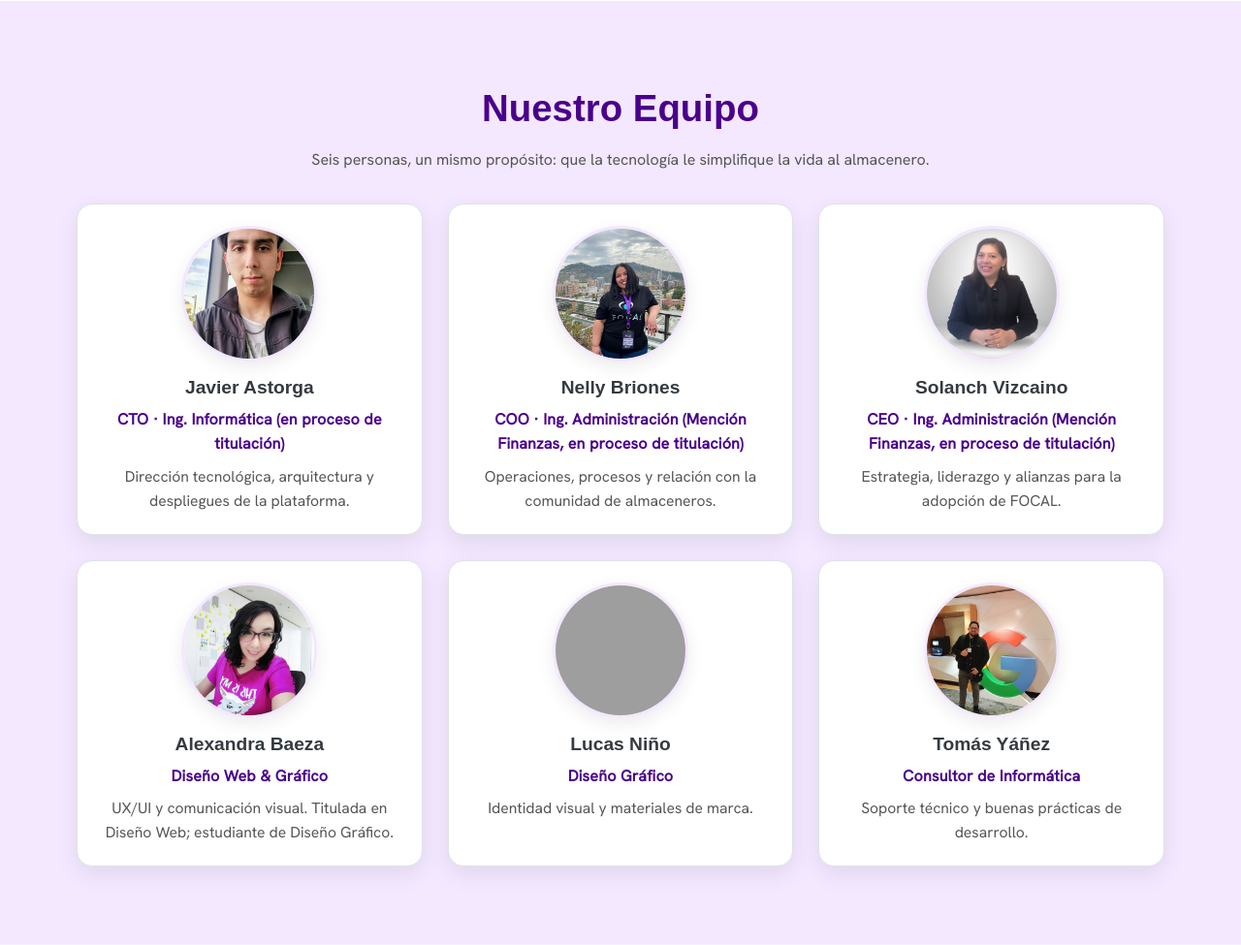
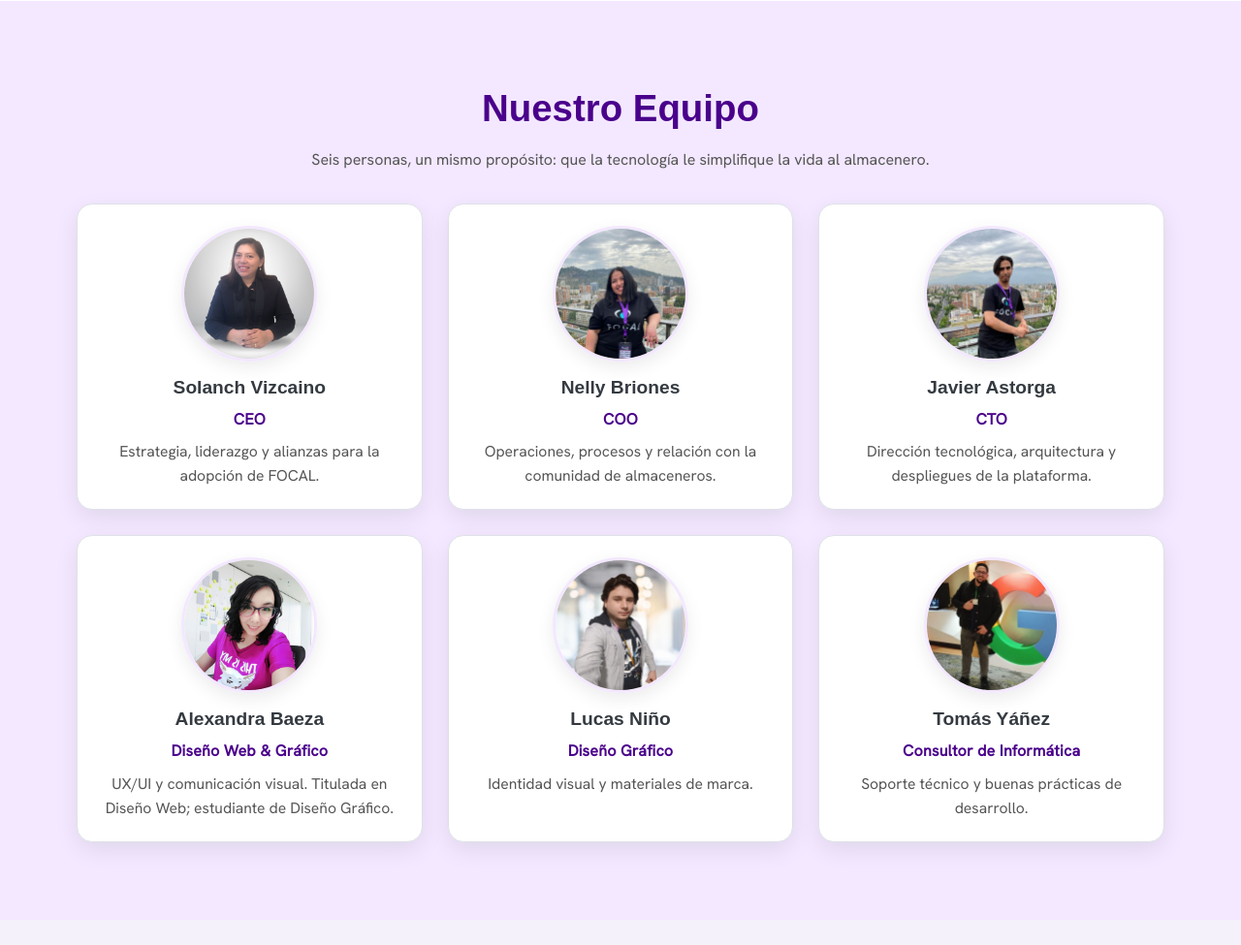
Before and after one commit to jaastorgar/focal, a Django app: page /quienes_somos/ in a window 1280 px wide. Shown: the part 785-1760 px from the top of the page at 97% size. Run offline with Django 5.2, Linux system fonts and the light colour scheme; some web fonts are replaced; grey boxes are pictures that could not be loaded.

Commit message:
unos cambios en landing

```diff
--- a/focal_mvp/landing/templates/landing/index.html
+++ b/focal_mvp/landing/templates/landing/index.html
@@ -51,7 +51,7 @@
     <div class="container">
       <h2 class="section-title">Lo que FOCAL te ofrece</h2>
       <p class="section-description">
-        Funcionalidades actuales diseñadas para mejorar la gestión de tu almacén.
+        Diseñadas para mejorar la gestión de tu almacén.
       </p>
 
       <div class="features-grid">
--- a/focal_mvp/landing/templates/landing/quienes_somos.html
+++ b/focal_mvp/landing/templates/landing/quienes_somos.html
@@ -84,11 +84,11 @@
         {# Fallback con 6 placeholders #}
           <article class="team-card">
             <div class="avatar-wrap">
-              <img src="{% static 'landing/img/team/javier.jpg' %}" alt="Foto de Javier" loading="lazy">
+              <img src="{% static 'landing/img/team/sol.jpg' %}" alt="Foto de Sol" loading="lazy">
             </div>
-            <h3>Javier Astorga</h3>
-            <p class="role">CTO · Ing. Informática (en proceso de titulación)</p>
-            <p class="bio">Dirección tecnológica, arquitectura y despliegues de la plataforma.</p>
+            <h3>Solanch Vizcaino</h3>
+            <p class="role">CEO</p>
+            <p class="bio">Estrategia, liderazgo y alianzas para la adopción de FOCAL.</p>
           </article>
 
           <article class="team-card">
@@ -96,17 +96,17 @@
               <img src="{% static 'landing/img/team/nelly.jpg' %}" alt="Foto de Nelly" loading="lazy">
             </div>
             <h3>Nelly Briones</h3>
-            <p class="role">COO · Ing. Administración (Mención Finanzas, en proceso de titulación)</p>
+            <p class="role">COO</p>
             <p class="bio">Operaciones, procesos y relación con la comunidad de almaceneros.</p>
           </article>
 
           <article class="team-card">
             <div class="avatar-wrap">
-              <img src="{% static 'landing/img/team/sol.jpg' %}" alt="Foto de Sol" loading="lazy">
+              <img src="{% static 'landing/img/team/javier.jpg' %}" alt="Foto de Javier" loading="lazy">
             </div>
-            <h3>Solanch Vizcaino</h3>
-            <p class="role">CEO · Ing. Administración (Mención Finanzas, en proceso de titulación)</p>
-            <p class="bio">Estrategia, liderazgo y alianzas para la adopción de FOCAL.</p>
+            <h3>Javier Astorga</h3>
+            <p class="role">CTO</p>
+            <p class="bio">Dirección tecnológica, arquitectura y despliegues de la plataforma.</p>
           </article>
 
           <article class="team-card">
@@ -120,7 +120,7 @@
 
           <article class="team-card">
             <div class="avatar-wrap">
-              <img src="{% static 'landing/img/team/design.jpg' %}" alt="Foto de Diseño" loading="lazy">
+              <img src="{% static 'landing/img/team/lucas.jpg' %}" alt="Foto de Diseño" loading="lazy">
             </div>
             <h3>Lucas Niño</h3>
             <p class="role">Diseño Gráfico</p>
```
Also changed, not shown: focal_mvp/landing/static/landing/img/team/javier.jpg, focal_mvp/landing/static/landing/img/team/lucas.jpg (added), focal_mvp/landing/static/landing/img/team/nelly.jpg, focal_mvp/landing/static/landing/img/team/tomas.jpg.
